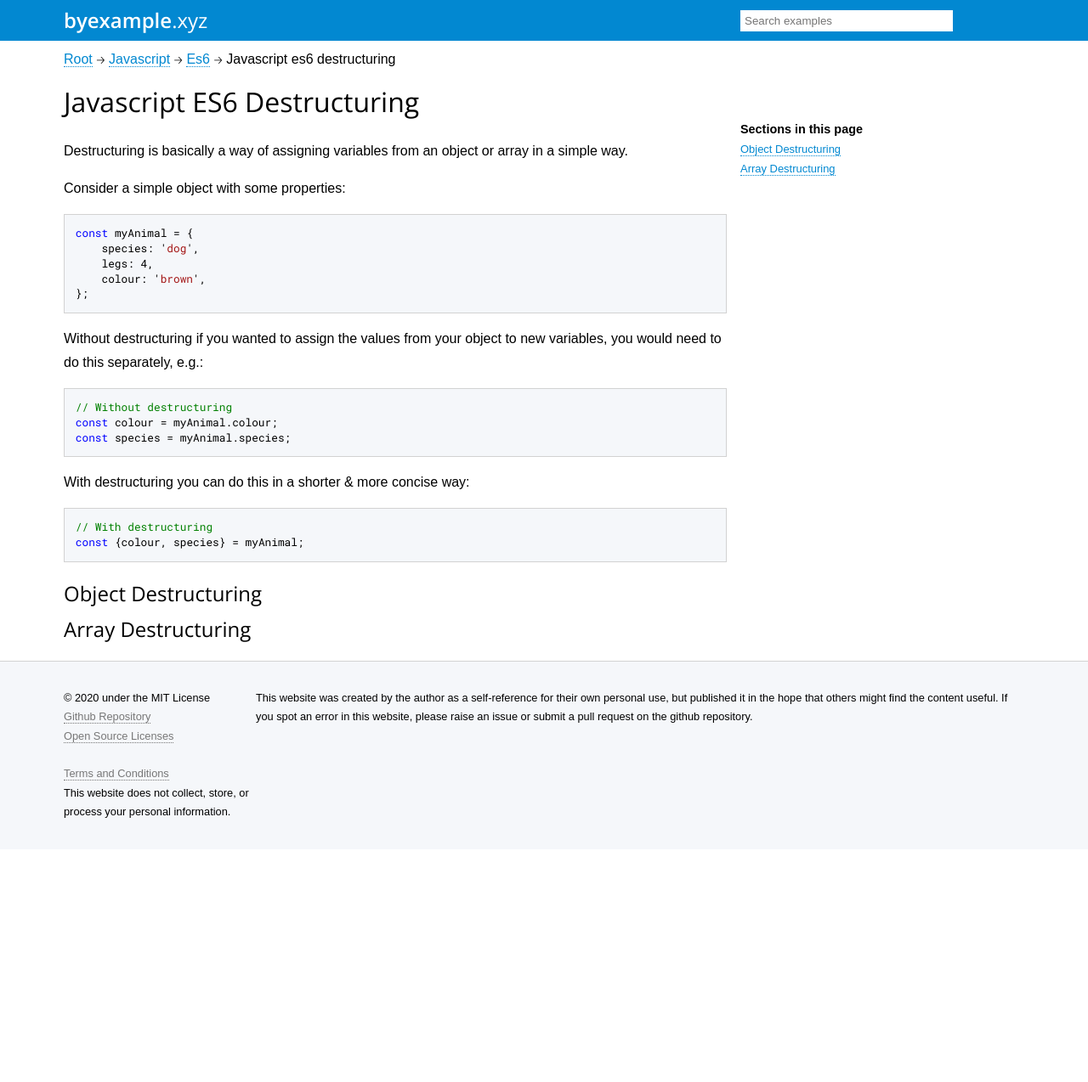
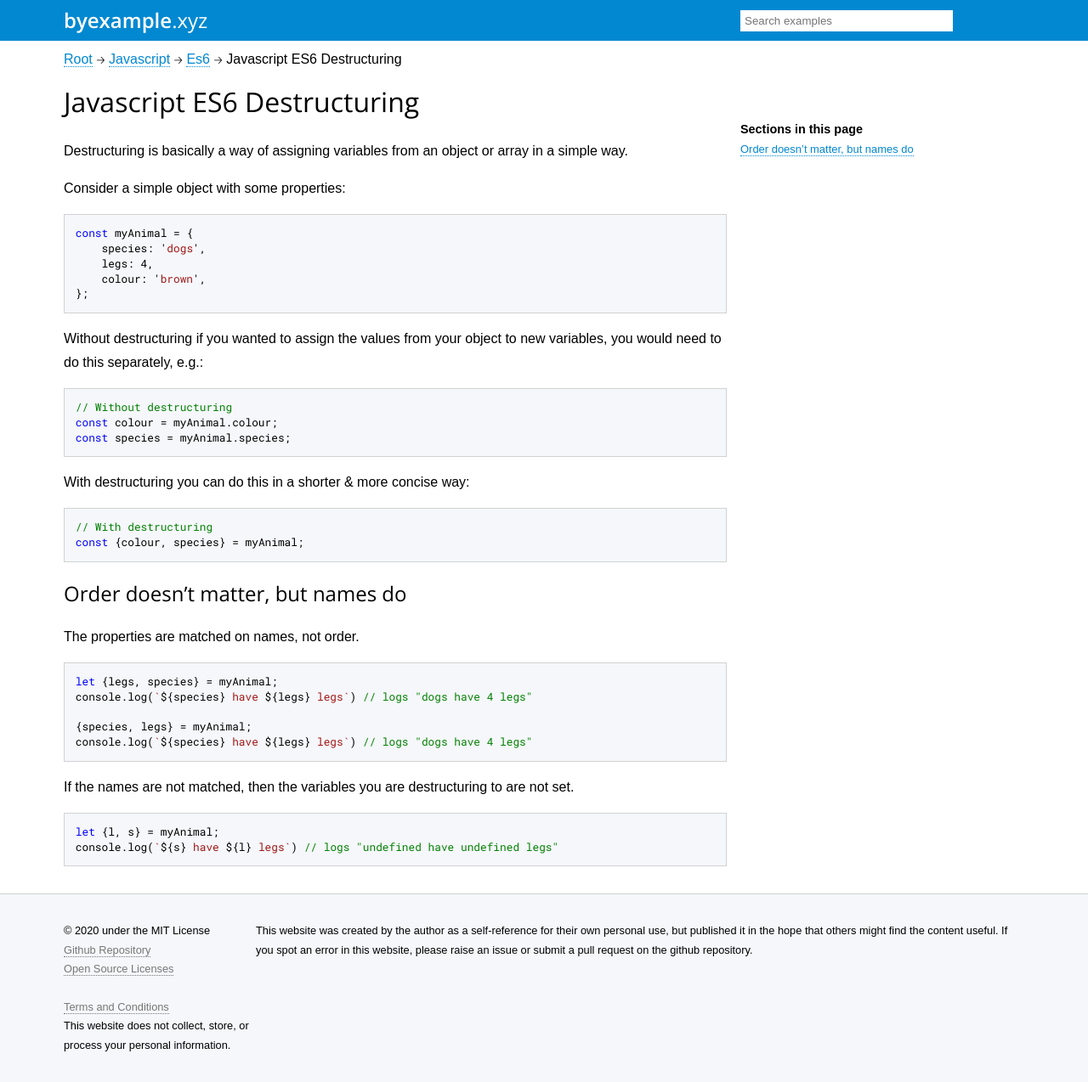
Before and after one commit to matt1/byexample.xyz, a Jekyll site: the page built from _examples/javascript/es6/destructuring.md, in a window 1280 px wide and 1274 px high. Shown: the whole window at 85% size. Built offline with Jekyll 4.4.1, drawn with Linux system fonts in a browser that asks for light colours.

Commit message:
Quick tweak to breadcrumbs, and add template literals.

````diff
--- a/_examples/javascript/es6/destructuring.md
+++ b/_examples/javascript/es6/destructuring.md
@@ -12,7 +12,7 @@ Consider a simple object with some properties:
 
 ```javascript
 const myAnimal = {
-    species: 'dog',
+    species: 'dogs',
     legs: 4,
     colour: 'brown',
 };
@@ -33,7 +33,19 @@ With destructuring you can do this in a shorter & more concise way:
 const {colour, species} = myAnimal;
 ```
 
-## Object Destructuring
+## Order doesn't matter, but names do
+The properties are matched on names, not order.
+```javascript
+let {legs, species} = myAnimal;
+console.log(`${species} have ${legs} legs`) // logs "dogs have 4 legs"
 
+{species, legs} = myAnimal;
+console.log(`${species} have ${legs} legs`) // logs "dogs have 4 legs"
+```
 
-## Array Destructuring
+If the names are not matched, then the variables you are destructuring to are not set.
+
+```javascript
+let {l, s} = myAnimal;
+console.log(`${s} have ${l} legs`) // logs "undefined have undefined legs"
+```
--- a/_includes/breadcrumbs.html
+++ b/_includes/breadcrumbs.html
@@ -4,7 +4,7 @@
   <a href="/">Root</a>
   {% for crumb in crumbs offset: 1 %}
     {% if forloop.last %}
-    <span class="navigation-icon">🡢</span> {{ page.title | capitalize}}
+    <span class="navigation-icon">🡢</span> {{ page.title }}
     {% else %}
     <span class="navigation-icon">🡢</span> <a href="{% assign crumb_limit = forloop.index | plus: 1 %}{% for crumb in crumbs limit: crumb_limit %}{{ crumb | append: '/' }}{% endfor %}">{{ crumb | capitalize | replace:'-',' ' | remove:'.html' }}</a>
     {% endif %}
````
Also changed, not shown: _examples/javascript/es6/templateLiterals.md (added, +36 -0 lines).
